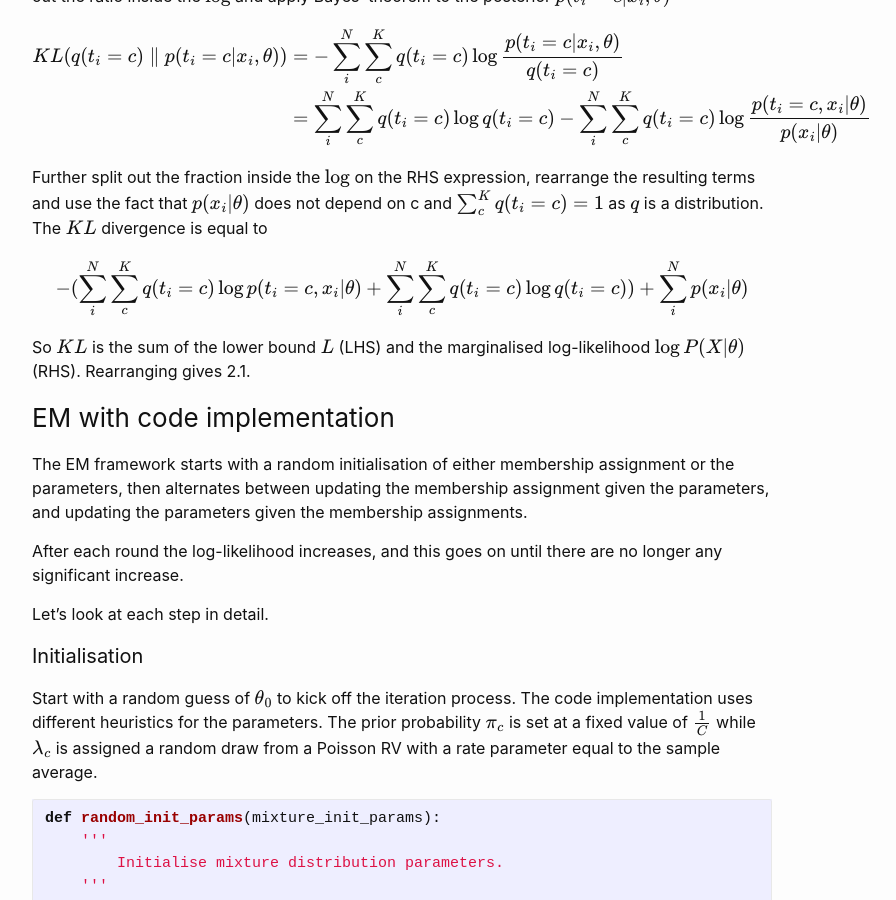
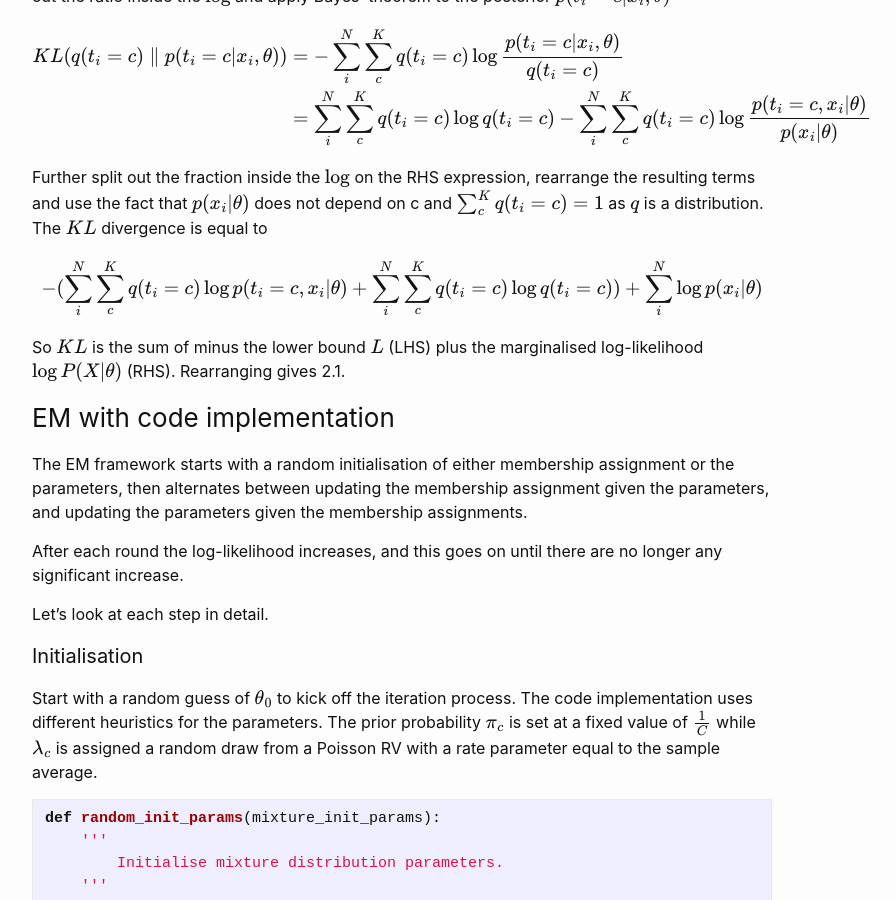
Before and after one commit to mkffl/mkffl.github.io, a Jekyll site: the page built from _posts/2020-05-26-Expectation-maximization-part-1.markdown, in a window 1280 px wide and 900 px high, scrolled down 8326 px. Shown: the whole window, without its empty margins (238-1134 px from the left). Built offline with Jekyll 4.4.1, drawn with Linux system fonts in a browser that asks for light colours; formulas are drawn with MathJax 3.

Commit message:
minor fix on decomposition

```diff
--- a/_posts/2020-05-26-Expectation-maximization-part-1.markdown
+++ b/_posts/2020-05-26-Expectation-maximization-part-1.markdown
@@ -343,10 +343,10 @@ $$
 Further split out the fraction inside the $\log$ on the RHS expression, rearrange the resulting terms and use the fact that $p(x_i \vert \theta)$ does not depend on c and $\sum_c^K q(t_i=c)=1$ as $q$ is a distribution. The $KL$ divergence is equal to
 
 $$
--(\sum_i^N\sum_c^Kq(t_i=c)\log p(t_i=c, x_i|\theta)+\sum_i^N\sum_c^K q(t_i=c)\log q(t_i=c))+\sum_i^Np(x_i|\theta)
+-(\sum_i^N\sum_c^Kq(t_i=c)\log p(t_i=c, x_i|\theta)+\sum_i^N\sum_c^K q(t_i=c)\log q(t_i=c))+\sum_i^N \log p(x_i|\theta)
 $$
 
-So $KL$ is the sum of the lower bound $L$ (LHS) and the marginalised log-likelihood $\log P(X|\theta)$ (RHS).
+So $KL$ is the sum of minus the lower bound $L$ (LHS) plus the marginalised log-likelihood $\log P(X|\theta)$ (RHS).
 Rearranging gives 2.1.
 
 ### EM with code implementation
```
